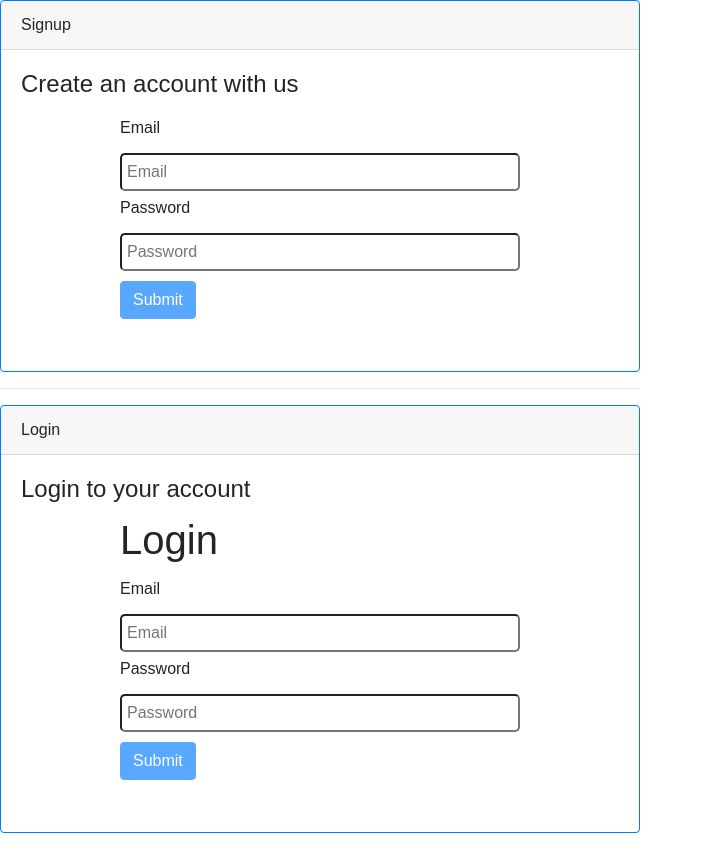
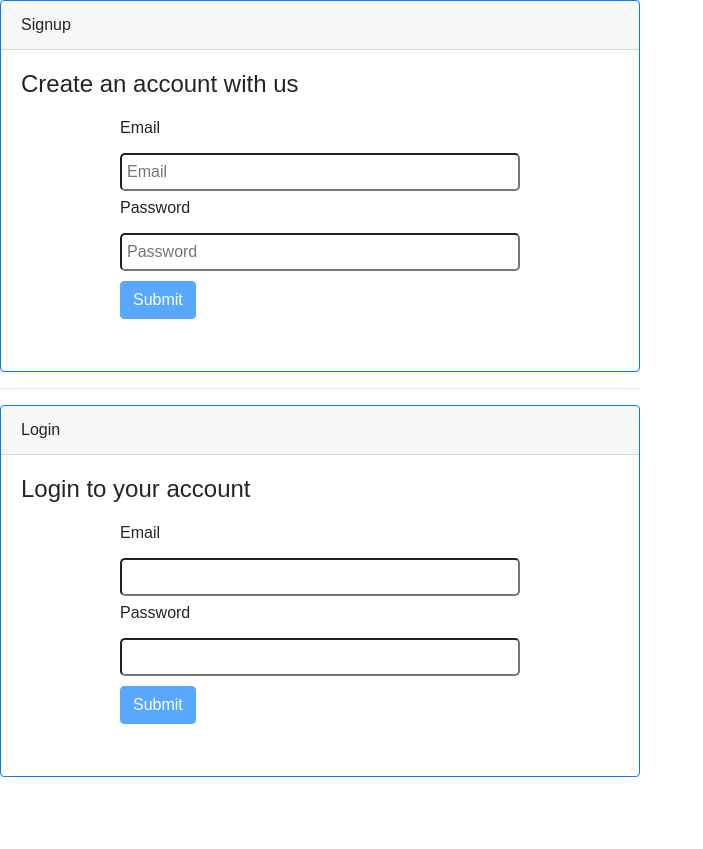
Before and after one commit to Denniskamau/ServerMonitorFrontEnd, a React (Create React App) app: page / in a window 1280 px wide. Shown: the whole page, without its empty margins (0-703 px from the left). After the commit the page ends 800 px from the top, so only its background shows below. Built offline with nearby package versions, Linux system fonts and the light colour scheme; no server answers.

Commit message:
finish task 4

```diff
--- /dev/null
+++ b/src/components/formcomponent.js
@@ -0,0 +1,19 @@
+import React, { Component } from 'react'
+
+class formcomponent extends Component {
+  render() {
+    const {type,input ,label, meta:{touched,error,warning}} = this.props
+    return (
+        <div className="input-row">
+        <label>{label}</label>
+        <div>
+             <input {...input} type={type}/>
+            {touched && (error && <span></span>)}
+        </div>
+        </div>
+
+    )
+  }
+}
+
+export default formcomponent
--- a/src/components/login.js
+++ b/src/components/login.js
@@ -3,6 +3,7 @@ import { Field, reduxForm, SubmissionError  } from 'redux-form'
 import isValidEmail from 'sane-email-validation'
 import { connect} from 'react-redux'
 import { getUser } from '../actions/userAction'
+import formcomponent from './formcomponent'
 import store from '../store';
 
 
@@ -32,31 +33,6 @@ class LoginForm extends Component {
   componentDidUpdate(prevState) {
     this.getStoreState()
   }
-
-    getStoreState = () => {
-        // Typical usage (don't forget to compare props):
-        console.log('state now is', store.getState())
-        // if (this.props.userID !== prevProps.userID) {
-        //   this.fetchData(this.props.userID);
-        // }
-        const state = store.getState()
-
-        if (state.user.error){
-            const error = state.user.error
-            this.state.error= error
-
-            console.log('error',this.state.error)
-           // throw new SubmissionError(this.state.error)
-        }
-        // this.setState({
-        //     loading: state.user.loading,
-        //     error: state.user.error,
-        //     userToken: state.user.userToken
-        // })
-        console.log('state is', this.state)
-        return this.state
-    }
-
   submit =  ({email='',password='',dispatch}) => {
     let errors ={}
     let isError = false
@@ -88,36 +64,54 @@ class LoginForm extends Component {
 }
 
 }
+    getStoreState = () => {
+        // Typical usage (don't forget to compare props):
+        console.log('state now is', store.getState())
+        // if (this.props.userID !== prevProps.userID) {
+        //   this.fetchData(this.props.userID);
+        // }
+        const state = store.getState()
+
+        if (state.user.error){
+            const error = state.user.error
+            this.state.error= error
+
+            console.log('error',this.state.error)
+           // throw new SubmissionError(this.state.error)
+        }
+        // this.setState({
+        //     loading: state.user.loading,
+        //     error: state.user.error,
+        //     userToken: state.user.userToken
+        // })
+        console.log('state is', this.state)
+        return this.state
+    }
 
 
-    renderField = ({type,input ,label, meta:{touched,error}}) => {(
-        <div className="input-row">
-        <label>{label}</label>
-        <input {...input} type={type}/>
-        {touched && error &&
-        <span className="error">{error}</span>}
-        </div>
-    )
-    }
+
 
     render() {
         const {handleSubmit, pristine, submitting } = this.props
         const testState = this.getStoreState()
        // console.log('loading valu', loading)
+
+
+        //const required = value => value ? undefined : 'Required'
         return (
             <div class="card border-primary mb-3" >
                 <div class="card-header">Login</div>
                 <div class="form-group card-body">
                     <h4 class="card-title">Login to your account</h4>
                     <form onSubmit={ handleSubmit(this.submit)}>
-                    <h1>Login</h1>
+
                     <div>
-                        <label>Email</label>
-                        <Field name="email" label="Email" component="input" type="email" placeholder="Email"/>
+
+                        <Field name="email" label="Email" component={formcomponent} type="email" placeholder="Email" />
                     </div>
                     <div>
-                        <label>Password</label>
-                        <Field name="password" label="Password" component="input" type="password" placeholder="Password"/>
+
+                        <Field name="password" label="Password" component={formcomponent} type="password" placeholder="Password" />
                     </div>
 
                     <button class="btn btn-primary" type="submit" variant="raised" color="primary" disabled={pristine || submitting}>Submit</button>
@@ -129,17 +123,14 @@ class LoginForm extends Component {
     }
 }
 
-const mapStateToProps = state => ({
-    loading: state.user.loading,
-    error: state.user.error
-})
+
 
 
 LoginForm = reduxForm({
     form: 'LoginForm'
 })(LoginForm)
 
-LoginForm =  connect(mapStateToProps,getUser)(LoginForm)
+LoginForm =  connect(null,getUser)(LoginForm)
 
 
 
--- a/src/components/signup.js
+++ b/src/components/signup.js
@@ -38,7 +38,10 @@ class SignupForm extends Component {
 
         if (state.user.error){
             const error = state.user.error
-            this.state.error= error
+            // this.state.error= error
+            this.setState({
+                error:error
+            })
 
             console.log('error',this.state.error)
            // throw new SubmissionError(this.state.error)
```
Lines whose indentation alone changed are shown as unchanged.
